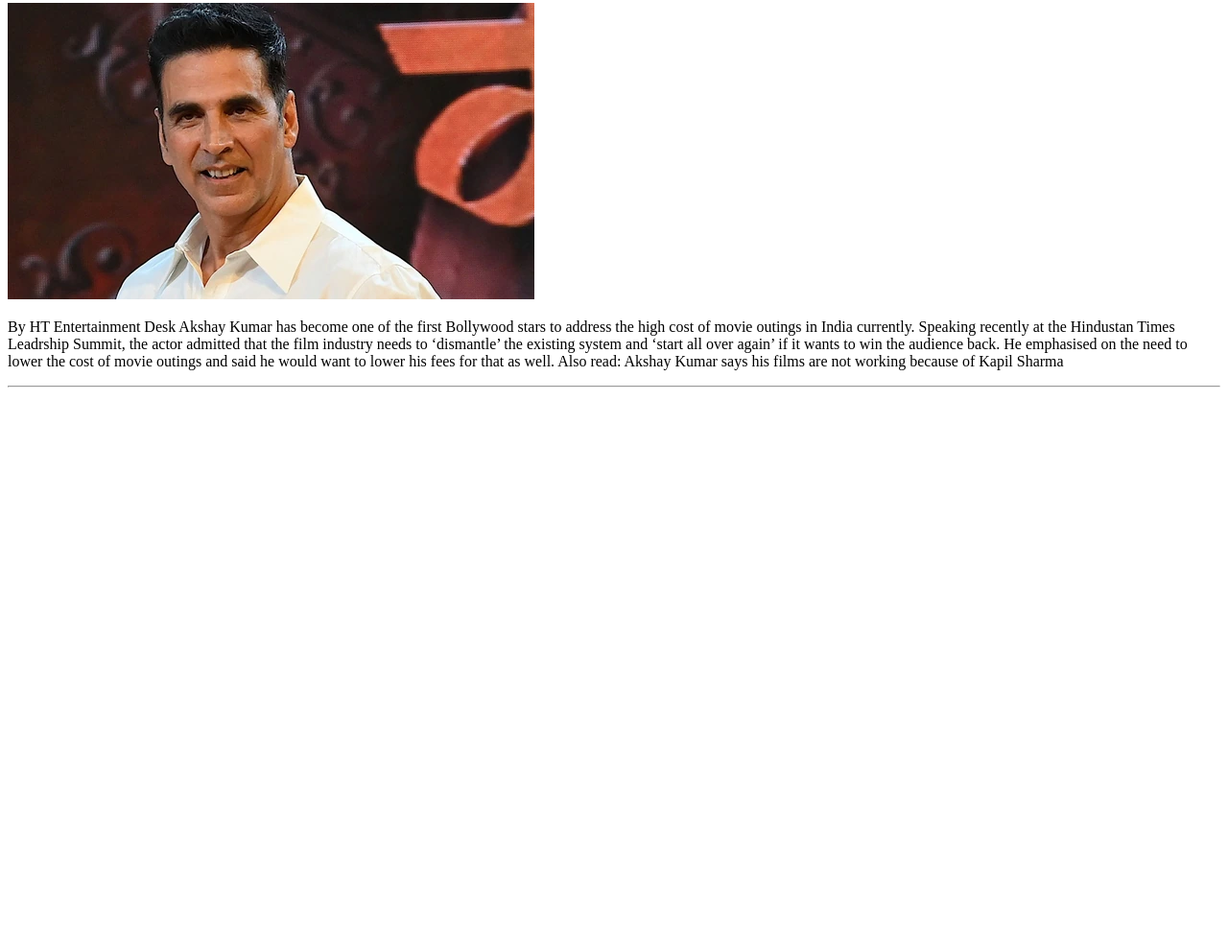
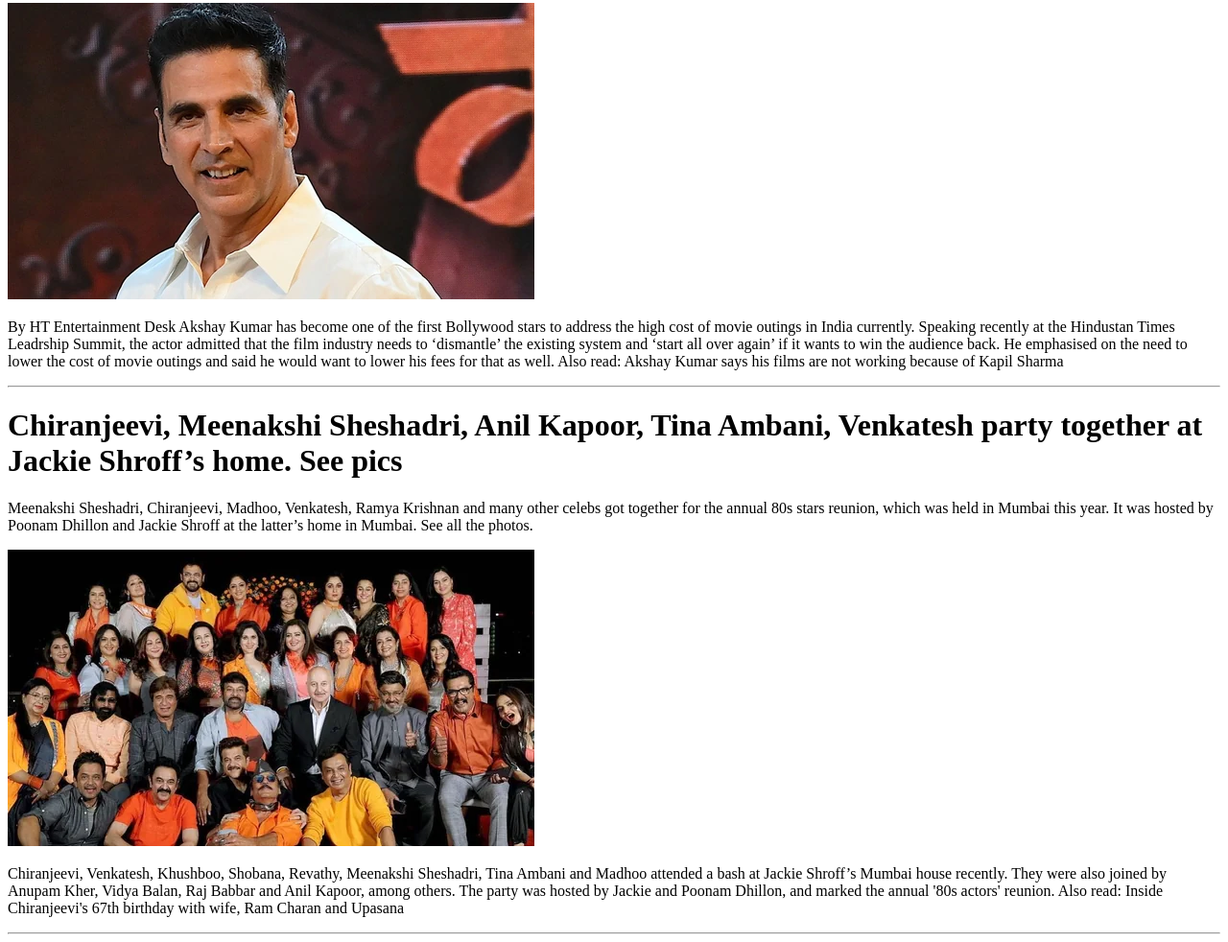
Before and after one commit to ranipankaj7000/news1rani, a plain HTML site: page index.html in a window 1280 px wide. Shown: the part 148-1130 px from the top of the page at 96% size. Before the commit the page ends 800 px from the top, so only its background shows below. Drawn offline with Linux system fonts and the light colour scheme.

Commit message:
commit 2

```diff
--- a/index.html
+++ b/index.html
@@ -13,7 +13,13 @@
 
          <hr>
 
-         <h1></h1>
+         <h1>Chiranjeevi, Meenakshi Sheshadri, Anil Kapoor, Tina Ambani, Venkatesh party together at Jackie Shroff’s home. See pics</h1>
+         <p>Meenakshi Sheshadri, Chiranjeevi, Madhoo, Venkatesh, Ramya Krishnan and many other celebs got together for the annual 80s stars reunion, which was held in Mumbai this year. It was hosted by Poonam Dhillon and Jackie Shroff at the latter’s home in Mumbai. See all the photos.</p>
+         <img src="./img/2.webp" alt="party" />
+         <p>Chiranjeevi, Venkatesh, Khushboo, Shobana, Revathy, Meenakshi Sheshadri, Tina Ambani and Madhoo attended a bash at Jackie Shroff’s Mumbai house recently. They were also joined by Anupam Kher, Vidya Balan, Raj Babbar and Anil Kapoor, among others. The party was hosted by Jackie and Poonam Dhillon, and marked the annual '80s actors' reunion. Also read: Inside Chiranjeevi's 67th birthday with wife, Ram Charan and Upasana</p>
+
+         <hr>
+
 
     </body>
 </html>
```
